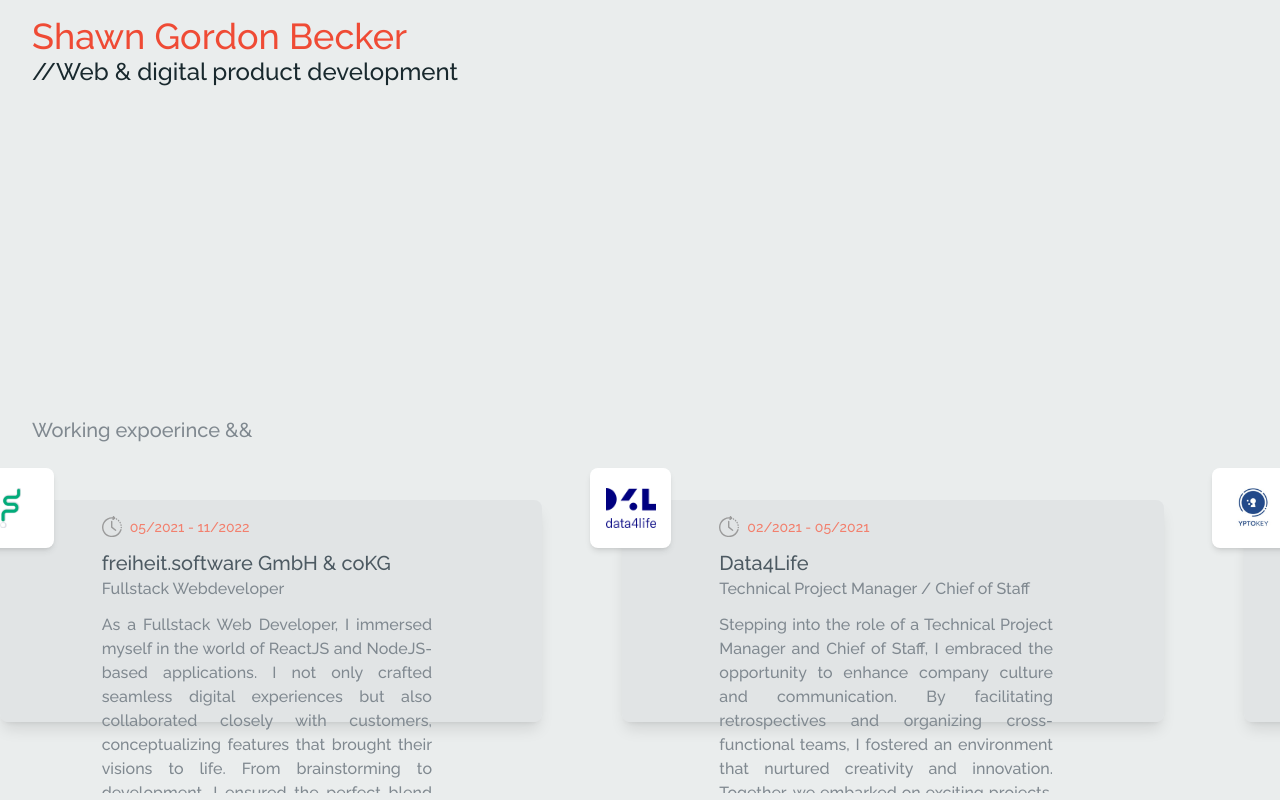
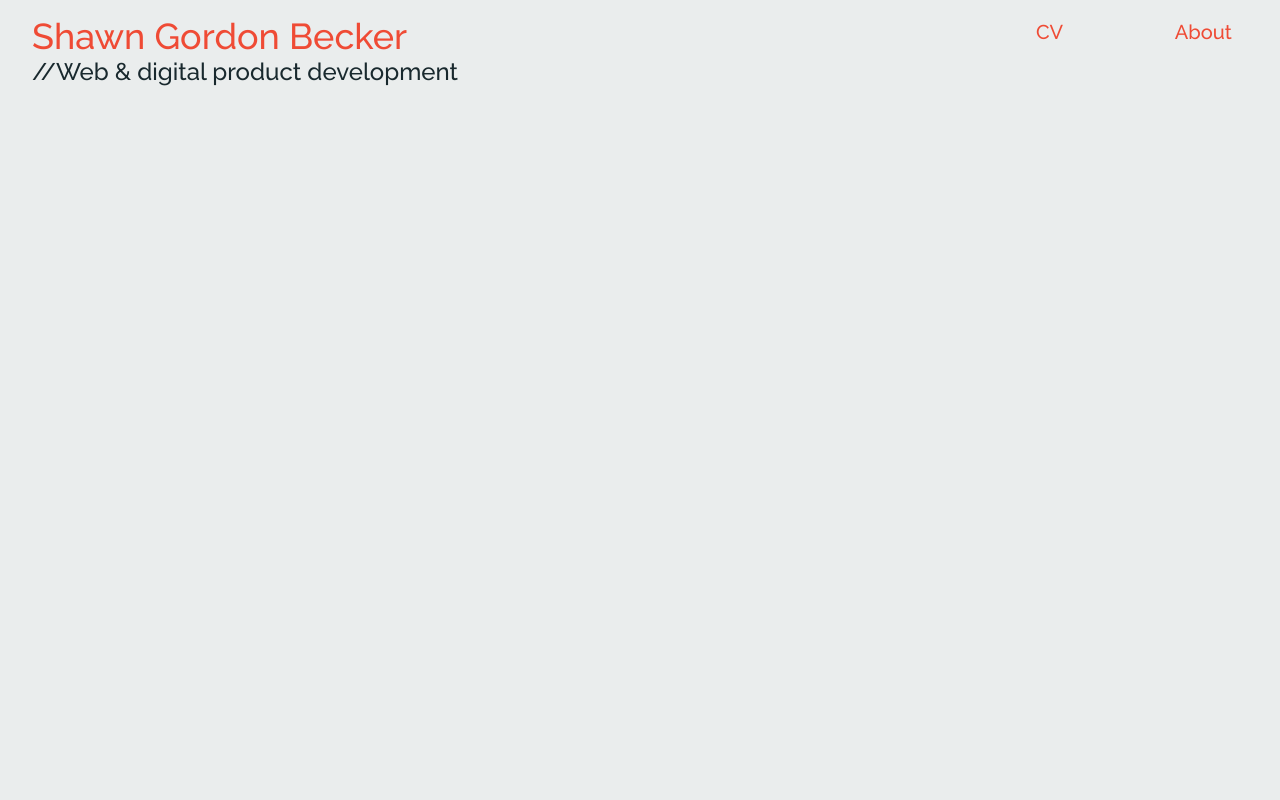
Before and after one commit to ShawnGB/my-portfolio, a React (Vite) app: page / in a window 1280 px wide. Built offline with nearby package versions, Linux system fonts and the light colour scheme.

Commit message:
added react router, basic routing, about me

```diff
--- a/package.json
+++ b/package.json
@@ -11,7 +11,8 @@
   },
   "dependencies": {
     "react": "^18.2.0",
-    "react-dom": "^18.2.0"
+    "react-dom": "^18.2.0",
+    "react-router-dom": "^6.13.0"
   },
   "devDependencies": {
     "@types/react": "^18.0.37",
--- a/src/App.tsx
+++ b/src/App.tsx
@@ -1,12 +1,18 @@
+import { Routes, Route, BrowserRouter } from 'react-router-dom';
 import CvComponent from './components/CV/CvComponent';
-import HeroComponent from './components/Hero/HeroComponent';
+import Navbar from './components/Navigation/Navbar';
+import AboutMeComponent from './components/About/AboutMeComponent';
 
 function App() {
   return (
-    <div className='h-screen fixed bg-background'>
-      <HeroComponent />
-      <CvComponent />
-    </div>
+    <BrowserRouter>
+      <Navbar />
+      <Routes>
+        <Route path='/' />
+        <Route path='/cv' element={<CvComponent />} />
+        <Route path='/about' element={<AboutMeComponent />} />
+      </Routes>
+    </BrowserRouter>
   );
 }
 
--- a/src/components/About/AboutMeComponent.tsx
+++ b/src/components/About/AboutMeComponent.tsx
@@ -2,16 +2,8 @@ import data from '../../assets/cvdata.json';
 
 export default function AboutMeComponent() {
   return (
-    <div className='text-lg leading-relaxed whitespace-pre max-w-lg overflow-scroll bg-primary-300 '>
-      {data.aboutMe &&
-        data.aboutMe.split('</br>').map((paragraph, index) => (
-          <p
-            key={index}
-            className='mb-4 max-w-full break-normal overflow-scroll'
-          >
-            {paragraph}
-          </p>
-        ))}
+    <div className='mt-8 text-xl text-primary-700 whitespace-pre w-2/3 m-auto whitespace-pre-line text-justify '>
+      {data.aboutMe && data.aboutMe}
     </div>
   );
 }
--- a/src/components/CV/CvComponent.tsx
+++ b/src/components/CV/CvComponent.tsx
@@ -4,7 +4,7 @@ import CvCardComponent from './CvCardComponent';
 
 export default function CvComponent() {
   return (
-    <div className='fixed top-2/4 h-2/4'>
+    <div className='h-2/4'>
       <h2 className='my-4 mx-8 text-primary-500 font-regular text-xl'>
         Working expoerince &&
       </h2>
--- a/src/components/Hero/HeroComponent.tsx
+++ /dev/null
@@ -1,14 +0,0 @@
-export default function HeroComponent() {
-  return (
-    <div className='flex-column w-screen text-white'>
-      <div className='mx-8 my-4'>
-        <h1 className='text-4xl  text-accent-500  font-regular'>
-          {'Shawn Gordon Becker'}
-        </h1>
-        <h2 className='text-2xl font-sans text-primary-900 font-medium'>
-          {'//Web & digital product development'}
-        </h2>
-      </div>
-    </div>
-  );
-}
--- /dev/null
+++ b/src/components/Navigation/Navbar.tsx
@@ -0,0 +1,45 @@
+import { NavLink } from 'react-router-dom';
+
+type navLink = {
+  to: string;
+  button: string;
+};
+
+export default function Navbar() {
+  const navLinks: navLink[] = [
+    {
+      to: '/cv',
+      button: 'CV',
+    },
+    {
+      to: '/about',
+      button: 'About',
+    },
+  ];
+
+  return (
+    <div className='sticky top-0 left-0 w-screen flex justify-start al'>
+      <div className='flex-column w-screen text-white'>
+        <div className='mx-8 my-4'>
+          <h1 className='text-4xl  text-accent-500  font-regular'>
+            {'Shawn Gordon Becker'}
+          </h1>
+          <h2 className='text-2xl font-sans text-primary-900 font-medium'>
+            {'//Web & digital product development'}
+          </h2>
+        </div>
+      </div>
+
+      {navLinks &&
+        navLinks.map((link: navLink, index) => (
+          <NavLink
+            to={link.to}
+            key={index}
+            className='m-4 text-xl h-16 w-40 leading-8 text-center text-accent-500'
+          >
+            {link.button}
+          </NavLink>
+        ))}
+    </div>
+  );
+}
--- a/src/input.css
+++ b/src/input.css
@@ -4,4 +4,5 @@
 
 body {
   font-family: 'Raleway', sans-serif;
+  background-color: #eaeded;
 }
```
Also changed, not shown: 1 other file (tests, documents, lock files or other folders).
